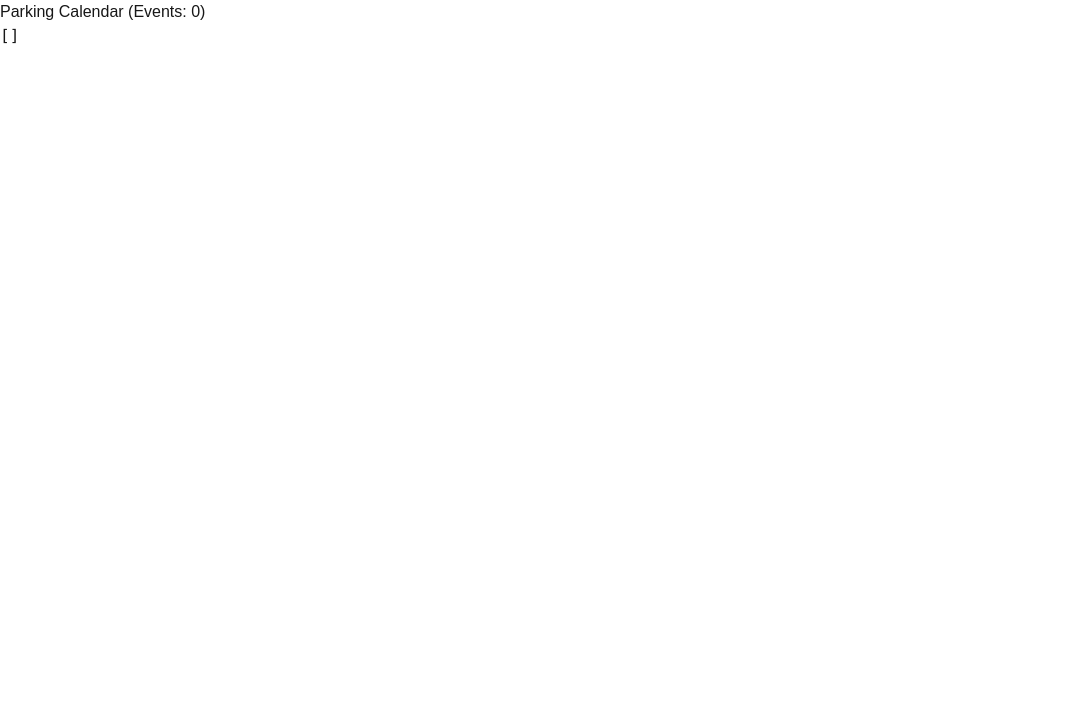
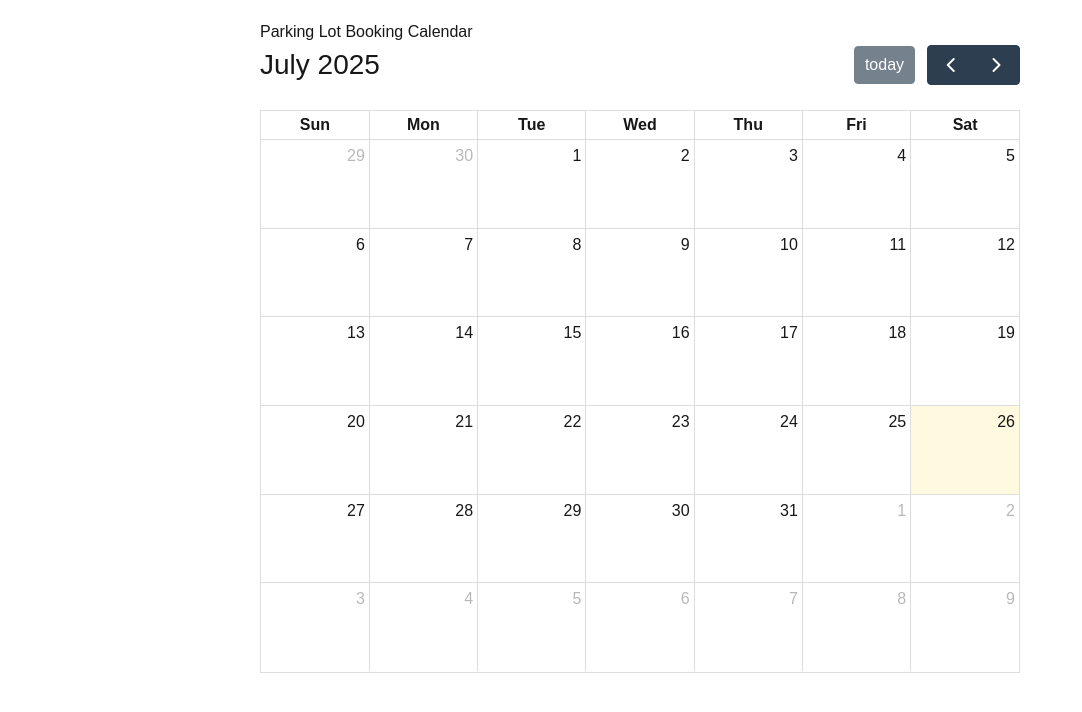
Before and after one commit to eromelus/parking-calendar, a Next.js app: page / in a window 1280 px wide. Shown: the top 712 px of the page, without its empty margins (0-1082 px from the left). Built offline with nearby package versions, Linux system fonts and the light colour scheme; no server answers.

Commit message:
Feat: Integrate FullCalendar for booking display with colors based on occupancy levels
Green: Below 50% capacity (0–57 cars)
Yellow: 50% to 80% capacity (58–92 cars)
Red: Above 80% capacity (93–115 cars)

```diff
--- a/src/app/page.tsx
+++ b/src/app/page.tsx
@@ -1,5 +1,7 @@
 "use client";
 import { useEffect, useState } from "react";
+import FullCalendar from "@fullcalendar/react";
+import dayGridPlugin from "@fullcalendar/daygrid";
 import moment from "moment";
 
 // Interfaces for WooCommerce data
@@ -27,10 +29,10 @@ export default function Home() {
       .then((res) => res.json())
       .then((orders: WooOrder[]) => {
         const bookings: { [date: string]: number } = {};
-        orders.forEach((order: any) => {
-          order.line_items.forEach((item: any) => {
+        orders.forEach((order: WooOrder) => {
+          order.line_items.forEach((item: LineItem) => {
             const startDate = item.meta_data.find(
-              (m: any) => m.key === "_prdd_lite_date"
+              (m: MetaData) => m.key === "_prdd_lite_date"
             )?.value;
             const nightsMatch = item.name.match(/(\d+)-Night/);
             const nights = nightsMatch ? parseInt(nightsMatch[1]) : 0;
@@ -47,16 +49,17 @@ export default function Home() {
         });
         const calendarEvents = Object.entries(bookings).map(
           ([date, count]) => ({
-            title: `${count} cars`,
+            title: `${count} cars (of 115)`,
             start: date,
             allDay: true,
+            color: count > 92 ? "red" : count > 50 ? "yellow" : "green", // Occupancy colors
           })
         );
         setEvents(calendarEvents);
         setLoading(false);
       })
       .catch((err) => {
-        console.error(err);
+        console.error("Fetch error:", err);
         setLoading(false);
       });
   }, []);
@@ -64,10 +67,14 @@ export default function Home() {
   if (loading) return <p>Loading orders...</p>;
 
   return (
-    <div>
-      <h1>Parking Calendar (Events: {events.length})</h1>
-      <pre>{JSON.stringify(events, null, 2)}</pre>{" "}
-      {/* Temp display for checkpoint */}
+    <div style={{ padding: "20px", maxWidth: "800px", margin: "auto" }}>
+      <h1>Parking Lot Booking Calendar</h1>
+      <FullCalendar
+        plugins={[dayGridPlugin]}
+        initialView="dayGridMonth"
+        events={events}
+        eventContent={({ event }) => <b>{event.title}</b>}
+      />
     </div>
   );
 }
```
